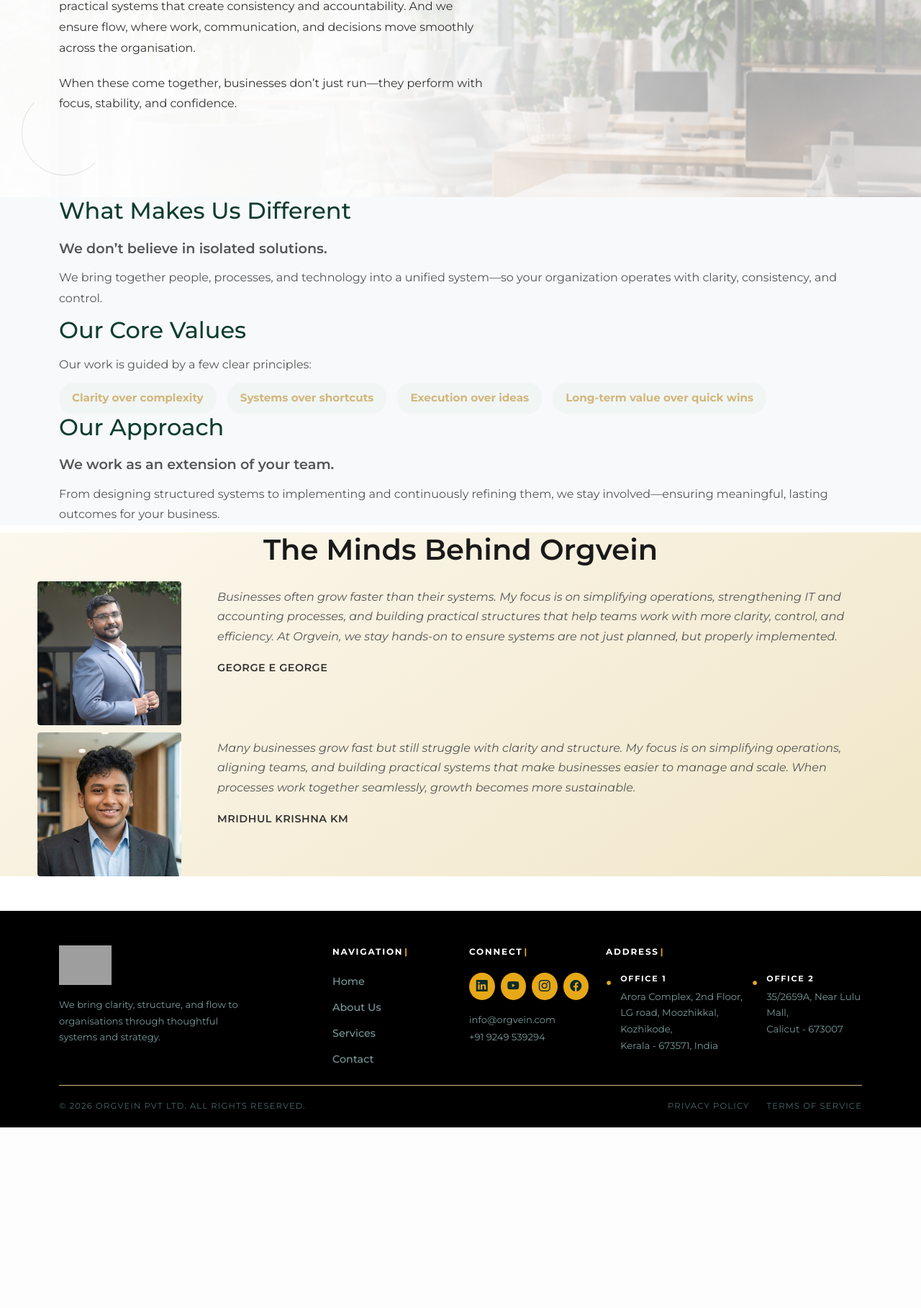
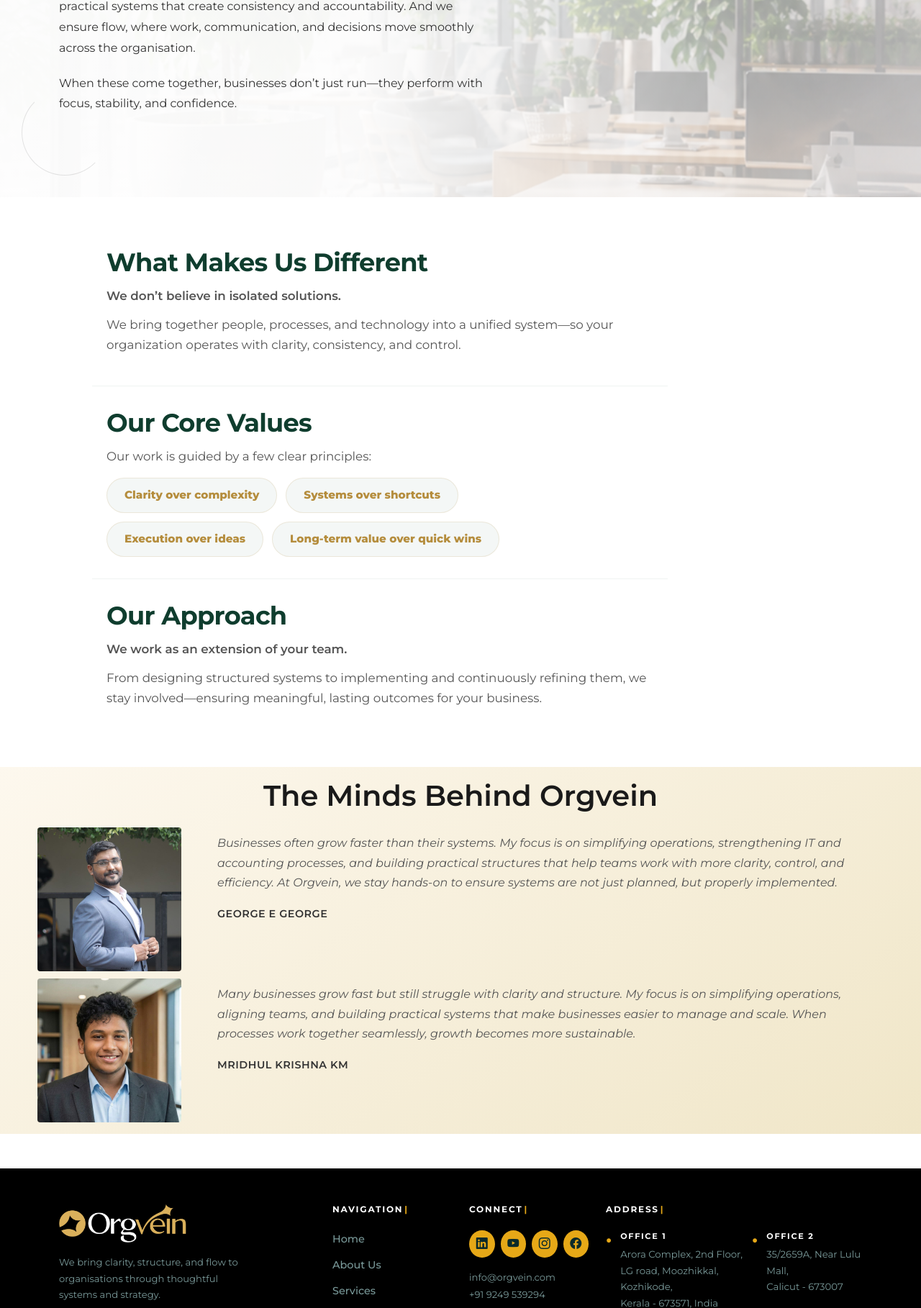
Before and after one commit to orgvein-pvt-ltd/orgvein-website, a Django app: page /about in a window 1280 px wide. Shown: the part 1733-3551 px from the top of the page at 72% size. Before the commit the page ends 3300 px from the top, so only its background shows below. Run offline with Django 5.2, Linux system fonts and the light colour scheme; grey boxes are pictures that could not be loaded.

Commit message:
fix: about and service page UI update

```diff
--- a/static/css/about.css
+++ b/static/css/about.css
@@ -400,90 +400,81 @@
     border-top-color: transparent;
 }
 
-/* ======== about-different ========== */
-
+/* ======== About Different Section Base ========== */
 .about-different {
-    background: #f8f9fa;
+    background-color: #ffffff; /* pure white background as in your new image */
+    font-family: 'Inter', -apple-system, BlinkMacSystemFont, "Segoe UI", Roboto, sans-serif;
+    padding: 40px 0; /* Top and bottom layout padding */
 }
 
-.about-different h2 {
-    margin-bottom: 15px;
-    color: #0f3d2e;
+/* Container limits width but stays firmly on the left */
+.about-different .container {
+    max-width: 800px;
+    margin-left: 10%; /* Screen-ൽ നിന്ന് ചെറുതായി മാറി left-align ചെയ്യാൻ, അല്ലെങ്കിൽ margin: 0 auto; മാറ്റി left ആക്കാം */
+    margin-right: auto;
+    padding: 30px 20px; /* Space കുറച്ചു, കൂടുതൽ ഒതുക്കമുള്ളതാക്കി */
+    border-bottom: 1px solid #f0f4f2; /* Light divider line */
 }
 
-.different-highlight {
-    font-size: 1.2rem;
-    font-weight: 600;
-    margin-bottom: 20px;
-    color: #145c43;
+/* Remove border from the last section */
+.about-different .container:last-child {
+    border-bottom: none;
+}
+
+/* Typography spacing fixed (No over-space) */
+.about-different h2 {
+    font-size: 2.2rem;
+    font-weight: 700;
+    color: #0f3d2e;
+    margin-top: 0;
+    margin-bottom: 12px; /* Title-ന്റെ തൊട്ടുതാഴെ text വരാൻ space കുറച്ചു */
+    letter-spacing: -0.02em;
+    text-align: left;
 }
 
 .about-different p {
-    margin: 0 auto 10px;
-    line-height: 1.8;
-    color: #555;
+    font-size: 1.05rem;
+    line-height: 1.65;
+    color: #555555;
+    margin-top: 0;
+    margin-bottom: 12px;
+    text-align: left;
 }
 
-/* ====== about-values ======== */
-.about-values {
-    padding: 80px 0;
-    background: #ffffff;
+/* Highlights */
+.different-highlight,
+.approach-highlight {
+    font-size: 1.25rem;
+    font-weight: 600;
+    color: #145c43;
+    margin-bottom: 10px; /* Space tightly with the next paragraph */
 }
 
-.about-values h2 {
-    margin-bottom: 15px;
-    color: #0f3d2e;
-}
-
-.values-intro {
-    margin-bottom: 30px;
-    color: #555;
-}
-
+/* ====== Core Values Section Style ======== */
 .values-list {
     display: flex;
     flex-wrap: wrap;
-    justify-content: left;
-    gap: 15px;
+    justify-content: flex-start;
+    gap: 12px;
+    margin-top: 16px;
+    max-width: 550px;
 }
 
 .values-list span {
-    background: #f1f5f4;
-    padding: 10px 18px;
-    border-radius: 20px;
+    background: #f4f7f6;
+    padding: 12px 24px;
+    border-radius: 50px;
     font-size: 0.95rem;
-    color: #d2b77b;
-}
-
-/* ======== about-approach ===============*/
-
-.about-approach {
-    padding: 80px 0;
-    background: #f8f9fa;
-}
-
-.about-approach h2 {
-    margin-bottom: 15px;
-    color: #0f3d2e;
-}
-
-.approach-highlight {
-    font-size: 1.2rem;
     font-weight: 600;
-    margin-bottom: 20px;
-    color: #145c43;
-}
-
-.about-approach p {
-    max-width: 700px;
-    margin: 0 auto 10px;
-    line-height: 1.8;
-    color: #555;
+    color: #b58d3d;
+    border: 1px solid rgba(181, 141, 61, 0.15);
+    white-space: nowrap;
 }
 
 /* ============ founder =============*/
 .about-founders {
     background: linear-gradient(145deg, #fdf8ee, #f0e6c8);
+    padding: 16px;
 }
 
 .about-founders .container {
```
Also changed, not shown: static/css/services.css (+28 -40 lines), static/img/ov_brand_logo.png (added).
